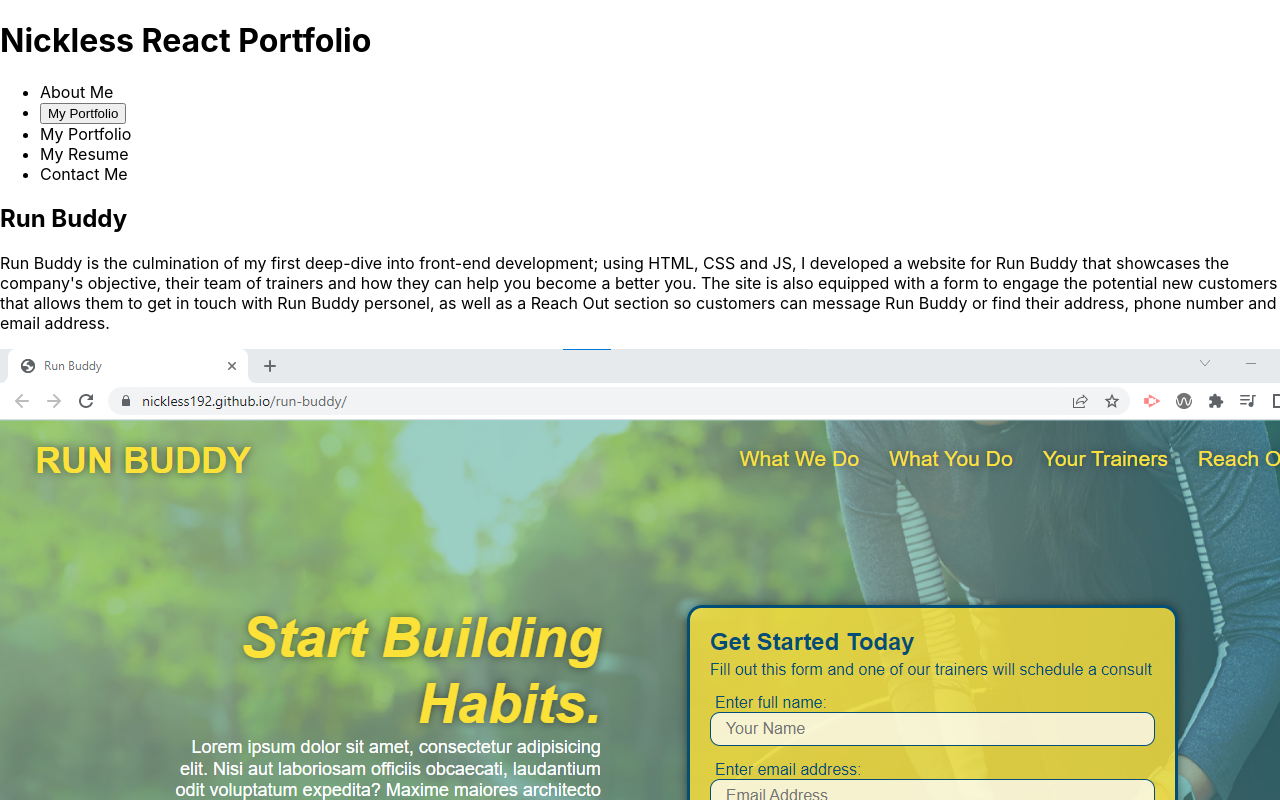
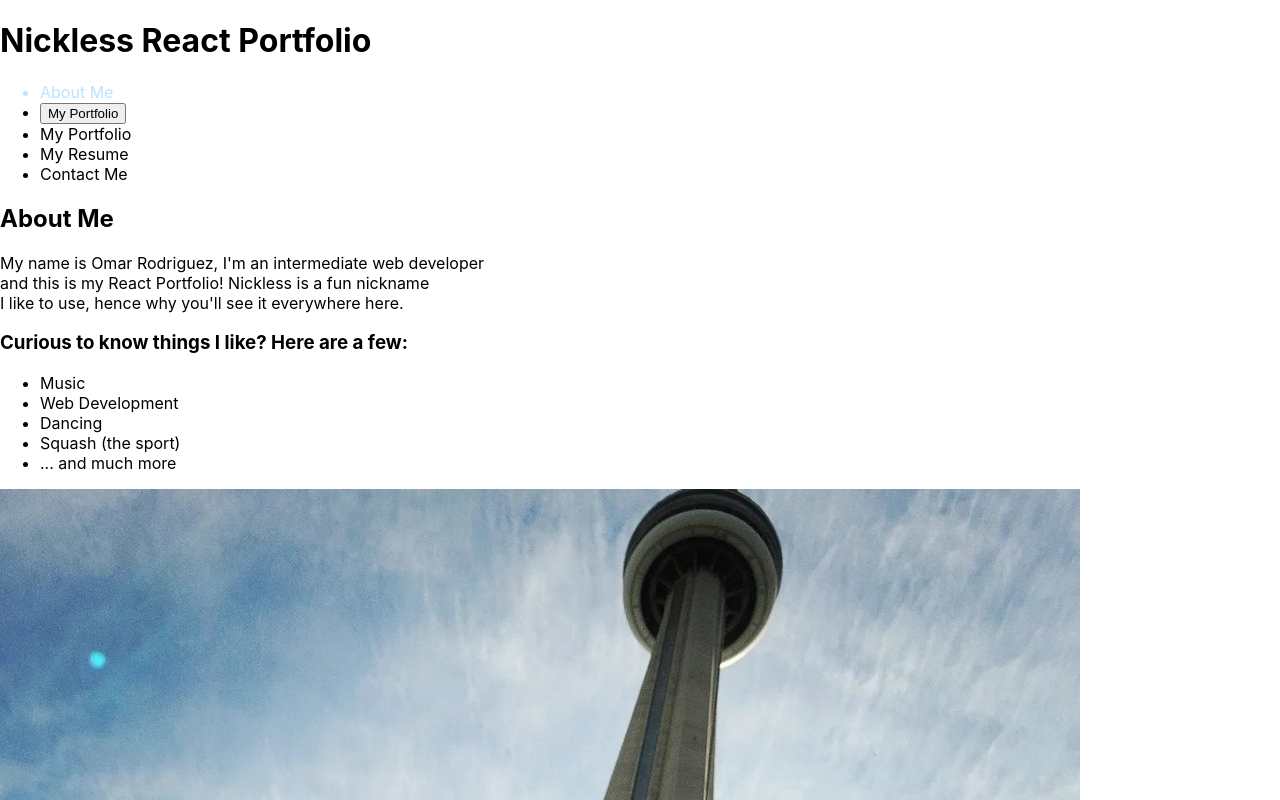
Before and after one commit to nickless192/nickless-react-portfolio, a React (Create React App) app: page / in a window 1280 px wide. Shown: the top 800 px of the page. Built offline with nearby package versions, Linux system fonts and the light colour scheme; the HTML template or start-up script is replaced by a standard one.

Commit message:
added About component and highlight Nav section that's selected

```diff
--- a/src/App.js
+++ b/src/App.js
@@ -3,6 +3,7 @@ import './App.css';
 import Project from './components/Project';
 import { useState } from 'react';
 import Footer from './components/Footer';
+import About from './components/About';
 
 function App() {
   const [projects] = useState([
@@ -19,6 +20,7 @@ function App() {
       githubURL: 'https://github.com/nickless192/HoriseonLandingPage'
     }
   ]);
+  const [sectionSelected, setSectionSelected] = useState("About Me");
 
   const [currentProject, setCurrentProject] = useState(projects[0]);
   return (
@@ -27,8 +29,11 @@ function App() {
         projects= {projects}
         currentProject= {currentProject}
         setCurrentProject= {setCurrentProject}
+        sectionSelected= {sectionSelected}
+        setSectionSelected = {setSectionSelected}
 
       />
+      <About />
       <Project
         currentProject= {currentProject}
       />
--- /dev/null
+++ b/src/components/About/index.js
@@ -0,0 +1,40 @@
+import React from "react";
+import profileImage from '../../assets/personal/profile-pic.jpg';
+
+function About() {
+    return(
+        <section>
+            <div>
+                <h2>About Me</h2>
+                <p>
+                    My name is Omar Rodriguez, I'm an intermediate web developer <br />
+                    and this is my React Portfolio! Nickless is a fun nickname <br />
+                    I like to use, hence why you'll see it everywhere here.
+                </p>
+                <h3>Curious to know things I like? Here are a few:</h3>
+                <ul>
+                    <li>
+                        Music
+                    </li>
+                    <li>
+                        Web Development
+                    </li>
+                    <li>
+                        Dancing
+                    </li>
+                    <li>
+                        Squash (the sport)
+                    </li>
+                    <li>
+                        ... and much more
+                    </li>
+                </ul>
+            </div>
+            <div>
+                <img src={profileImage} alt="Omar in front of the CN Tower in Toronto" id="profile-pic" />
+            </div>
+        </section>
+    )
+}
+
+export default About;
--- a/src/components/Header/index.js
+++ b/src/components/Header/index.js
@@ -1,7 +1,7 @@
 import React from "react";
 import Navigation from "../Navigation";
 
-function Header ({currentProject, setCurrentProject, projects}) {
+function Header ({currentProject, setCurrentProject, projects, sectionSelected, setSectionSelected}) {
 
     return(
         <header className="flex-row">
@@ -10,6 +10,8 @@ function Header ({currentProject, setCurrentProject, projects}) {
             projects= {projects}
             currentProject= {currentProject}
             setCurrentProject= {setCurrentProject}
+            sectionSelected= {sectionSelected}
+            setSectionSelected = {setSectionSelected}
             />
         </header>
     )
--- a/src/components/Navigation/index.js
+++ b/src/components/Navigation/index.js
@@ -1,18 +1,18 @@
 import React from "react";
 import { Dropdown } from "react-bootstrap";
 
-function Navigation ({currentProject, setCurrentProject, projects}) {
-
+function Navigation ({currentProject, setCurrentProject, projects, sectionSelected, setSectionSelected}) {
     return (
         <div>
             <nav>
                 <ul className="flex-row">
-                    <li>
+                    <li className={`${sectionSelected === "About Me" && 'navActive'}`}>
                         <span onClick={(e) => {
-                            console.log(e.target.textContent)
+                            // console.log(e.target.textContent)
+                            setSectionSelected(e.target.textContent);
                         }}>About Me</span>
                     </li>
-                    <li>
+                    <li className={`${sectionSelected === "My Portfolio" && 'navActive'}`}>
                         <Dropdown>
                             <Dropdown.Toggle variant="success" id="dropdown-basic">
                                 My Portfolio
@@ -32,17 +32,20 @@ function Navigation ({currentProject, setCurrentProject, projects}) {
                     </li>
                     <li>
                         <span onClick={(e) => {
-                            console.log(e.target.textContent)
+                            // console.log(e.target.textContent)
+                            setSectionSelected(e.target.textContent);
                         }}>My Portfolio</span>
                     </li>
-                    <li>
+                    <li className={`${sectionSelected === "My Resume" && 'navActive'}`}>
                         <span onClick={(e) => {
-                            console.log(e.target.textContent)
+                            // console.log(e.target.textContent)
+                            setSectionSelected(e.target.textContent);
                         }}>My Resume</span>
                     </li>
-                    <li>
+                    <li className={`${sectionSelected === "Contact Me" && 'navActive'}`}>
                         <span onClick={(e) => {
-                            console.log(e.target.textContent)
+                            // console.log(e.target.textContent)
+                            setSectionSelected(e.target.textContent);
                         }}>Contact Me</span>
                     </li>
                 </ul>
--- a/src/index.css
+++ b/src/index.css
@@ -1,3 +1,9 @@
+:root {
+  --primary-color: #2759ff;
+  --secondary-color: #bce3ff;
+  --tertiary-color: #8400ff;
+}
+
 body {
   margin: 0;
   font-family: -apple-system, BlinkMacSystemFont, 'Segoe UI', 'Roboto', 'Oxygen',
@@ -11,3 +17,7 @@ code {
   font-family: source-code-pro, Menlo, Monaco, Consolas, 'Courier New',
     monospace;
 }
+
+.navActive {
+  color: var(--secondary-color);
+}
```
